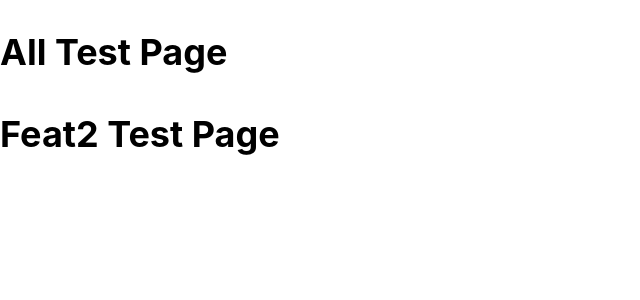
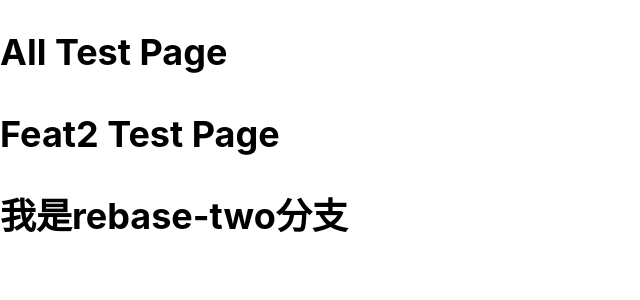
Before and after one commit to liuyutiancai/nextjs-blog, a Next.js app: page /nextjs-blog/test in a window 1280 px wide. Shown: the top 300 px of the page, without its empty margins (0-640 px from the left). Built offline with nearby package versions, Linux system fonts and the light colour scheme.

Commit message:
rebase-two分支

```diff
--- a/pages/test.js
+++ b/pages/test.js
@@ -4,6 +4,7 @@ export default function Test() {
         <>
             <h1>All Test Page</h1>
             <h1>Feat2 Test Page</h1>
+            <h1>我是rebase-two分支</h1>
         </>
     )
 }
```
